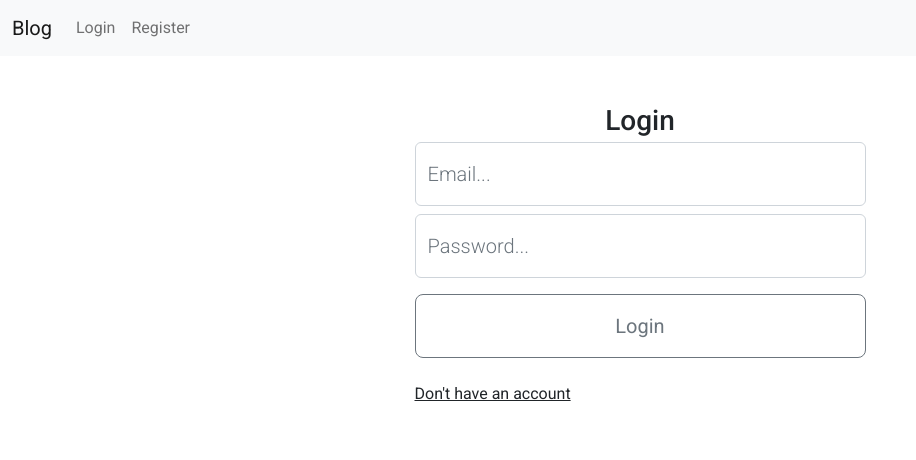
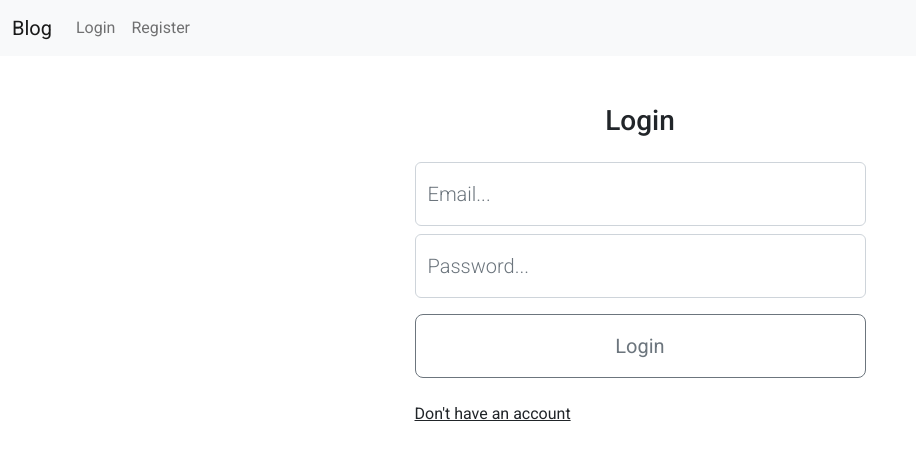
Before and after one commit to damian-git-99/blog-app-node, a React (Vite) app in the folder react-frontend/: page /login in a window 1280 px wide. Shown: the top 460 px of the page, without its empty margins (0-916 px from the left). Built offline with nearby package versions, Linux system fonts and the light colour scheme; no server answers.

Commit message:
refactor(frontend): add react-hook-form

```diff
--- a/react-frontend/src/pages/Login.jsx
+++ b/react-frontend/src/pages/Login.jsx
@@ -1,42 +1,26 @@
 /* eslint-disable react/no-unescaped-entities */
-import React, { useContext, useState } from 'react'
-import { Container, Col, Row, Form, Button } from 'react-bootstrap'
+import React, { useContext } from 'react'
+import { useForm } from 'react-hook-form'
+import { Container, Col, Row, Form, Button, Alert } from 'react-bootstrap'
 import { useNavigate, Link } from 'react-router-dom'
 import { login } from '../api/authApi'
-import { isThereAnEmptyField } from '../utils/stringValidations'
 import { errorMessage, successMessage } from '../utils/alerts'
 import { UserContext } from '../context/userContext'
 
 export const Login = () => {
   const { userInfo, setUserInfo } = useContext(UserContext)
+  const { register, handleSubmit, formState: { errors } } = useForm()
   const navigate = useNavigate()
 
   if (userInfo) {
     navigate('/')
   }
 
-  const initialform = {
-    email: '',
-    password: ''
-  }
-  const [form, setform] = useState(initialform)
-  const { email, password } = form
-
-  const handleFormChange = (e) => {
-    const value = e.target.value
-    setform({ ...form, [e.target.name]: value })
-  }
-
-  const handleSubmit = (e) => {
-    e.preventDefault()
-    if (isThereAnEmptyField(email, password)) {
-      errorMessage('No field must be empty')
-      return
-    }
-
-    login({ ...form })
+  const onSubmit = (data) => {
+    const validForm = Object.keys(errors).length === 0
+    if (!validForm) return
+    login({ ...data })
       .then((data) => {
-        setform(initialform)
         setUserInfo({ ...data })
         successMessage('you have successfully logged in')
         navigate('/')
@@ -45,28 +29,26 @@ export const Login = () => {
         errorMessage(e.message)
       })
   }
-
   return (
     <Container className="mt-5">
       <Row className="justify-content-center align-items-center">
         <Col md={5}>
-          <h3 className="text-center mb-1">Login</h3>
-          <Form onSubmit={handleSubmit}>
+          <h3 className="text-center mb-4">Login</h3>
+          {Object.keys(errors).length > 0 && <Alert variant='danger'>All Fields are required</Alert>}
+          <Form onSubmit={handleSubmit(onSubmit)}>
             <Form.Control
               name="email"
               className="mb-2 py-3 fs-5 fw-light"
               type="email"
-              onChange={handleFormChange}
               placeholder="Email..."
-              value={email}
+              {...register('email', { required: 'Email is required' })}
             />
             <Form.Control
               name="password"
               className="mb-3 py-3 fs-5 fw-light"
               type="password"
-              onChange={handleFormChange}
               placeholder="Password..."
-              value={password}
+              {...register('password', { required: 'Password is required' })}
             />
             <Button
               type="submit"
```
